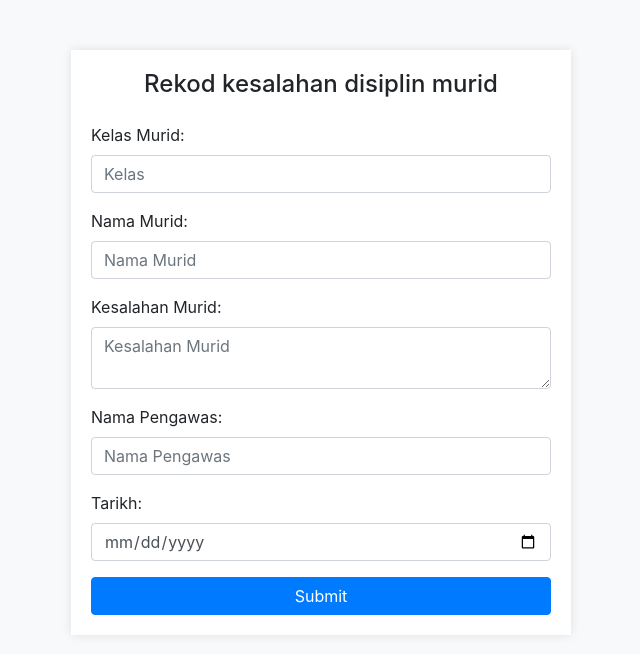
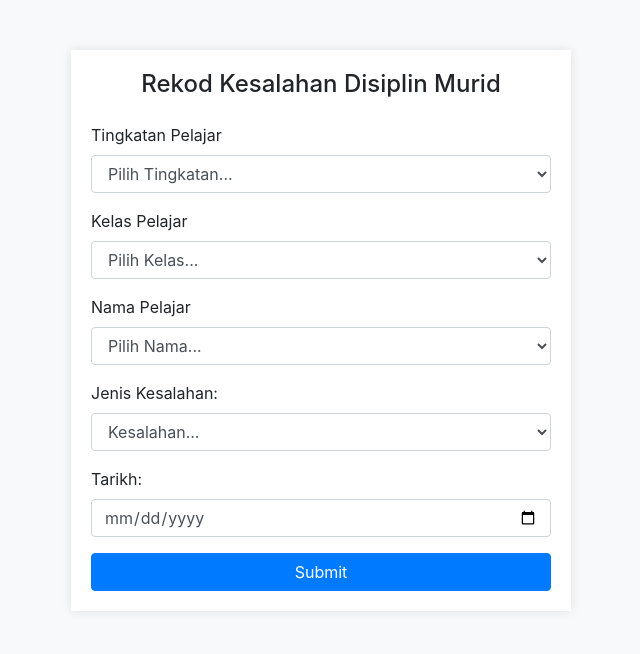
Before and after one commit to ky010409/SMKDPT-disiplin-system, a plain HTML site: page index.html in a window 1280 px wide. Shown: the whole page, without its empty margins (319-959 px from the left). Drawn offline with nearby package versions, Linux system fonts and the light colour scheme; some packages are replaced by stand-ins of ours; a script that the page names is missing.

Commit message:
v1
- added name list to input student name
- change text input to dropdown input

```diff
--- a/index.html
+++ b/index.html
@@ -3,7 +3,7 @@
   <head>
     <meta charset="UTF-8" />
     <meta name="viewport" content="width=device-width, initial-scale=1.0" />
-    <title>Form with Bootstrap</title>
+    <title>Rekod Disiplin Murid SMKDPT</title>
     <link
       href="https://maxcdn.bootstrapcdn.com/bootstrap/4.5.2/css/bootstrap.min.css"
       rel="stylesheet"
@@ -26,7 +26,7 @@
   <body class="bg-light">
     <div class="container">
       <div class="form-container">
-        <h4 class="text-center mb-4">Rekod kesalahan disiplin murid</h4>
+        <h4 class="text-center mb-4">Rekod Kesalahan Disiplin Murid</h4>
         <form id="submit-to-google-sheet">
 
           <!--
@@ -44,48 +44,53 @@
           -->
 
           <div class="form-group">
-            <label for="kelas">Kelas Murid: </label>
-            <input
-              class="form-control"
-              type="text"
-              name="Kelas Murid"
-              id="kelas"
-              placeholder="Kelas"
-              required
-            />
+            <label for="tingkatan-pelajar">Tingkatan Pelajar</label>
+            <select class="form-control" name="Tingkatan Pelajar" id="tingkatan" required>
+              <option value="" disabled selected hidden>Pilih Tingkatan...</option>
+            </select>
           </div>
+
           <div class="form-group">
-            <label for="nama-murid">Nama Murid: </label>
-            <input
-              class="form-control"
-              type="text"
-              name="Nama Murid"
-              id="nama-murid"
-              placeholder="Nama Murid"
-              required
-            />
+            <label for="kelas-pelajar">Kelas Pelajar</label>
+            <select class="form-control" name="Kelas Pelajar" id="kelas" required>
+              <option value="" disabled selected hidden>Pilih Kelas...</option>
+            </select>
           </div>
+
           <div class="form-group">
-            <label for="kesalahan">Kesalahan Murid: </label>
-            <textarea
-              class="form-control"
-              name="Kesalahan Murid"
-              id="kesalahan"
-              placeholder="Kesalahan Murid"
-              required
-            ></textarea>
+            <label for="nama-pelajar">Nama Pelajar</label>
+            <select class="form-control" name="Nama Pelajar" id="nama" required>
+              <option value="" disabled selected hidden>Pilih Nama...</option>
+            </select>
           </div>
+
           <div class="form-group">
-            <label for="nama-pengawas">Nama Pengawas: </label>
-            <input
-              class="form-control"
-              type="text"
-              name="Nama Pengawas"
-              id="nama-pengawas"
-              placeholder="Nama Pengawas"
-              required
-            />
+            <label for="kesalahan-pelajar">Jenis Kesalahan: </label>
+            <select class="form-control" name="Jenis Kesalahan" id="kesalahan" required>
+              <option value="" disabled selected hidden>Kesalahan... </option>
+              <option value="1&#41; Datang Lambat">
+                1. Datang Lambat</option>
+              <option value="2&#41; Membawa Barang Larangan ( telefon / vape / pod )">
+                2. Membawa Barang Larangan ( telefon / vape / pod )</option>
+              <option value="3&#41; Membawa Barang Larangan SELAIN ( telefon / vape / pod )">
+                3. Membawa Barang Larangan SELAIN ( telefon / vape / pod )</option>
+              <option value="4&#41; Tidak Memakai Stoking Hitam / Lencana / Tanda Nama / Tali Leher">
+                4. Tidak Memakai Stoking Hitam / Lencana / Tanda Nama / Tali Leher</option>
+              <option value="5&#41; Kekemasan Diri PEREMPUAN Tidak Memotong Kuku / Memakai Make Up / Gincu / Rambut">
+                5. Kekemasan Diri PEREMPUAN Tidak Memotong Kuku / Memakai Make Up / Gincu / Rambut</option>
+              <option value="6&#41; Kekemasan Diri LELAKI Tidak Memotong Kuku / Rambut">
+                6. Kekemasan Diri LELAKI Tidak Memotong Kuku / Rambut</option>
+              <option value="7&#41; Tidak Memakai Pakaian Sekolah Mengikut Ketetapan">
+                7. Tidak Memakai Pakaian Sekolah Mengikut Ketetapan</option>
+              <option value="8&#41; Memotong / Membuang Getah Pada Seluar">
+                8. Memotong / Membuang Getah Pada Seluar</option>
+              <option value="9&#41; Tidak Membawa Kad Kehadiran / Tidak Scan Kehadiran">
+                9. Tidak Membawa Kad Kehadiran / Tidak Scan Kehadiran</option>
+              <option value="a&#41;  Bermain-main Semasa Solat / Lambat Solat / Ponteng Solat">
+                10. Bermain-main Semasa Solat / Lambat Solat / Ponteng Solat</option>
+            </select>
           </div>
+
           <div class="form-group">
             <label for="tarikh">Tarikh: </label>
             <input
@@ -98,14 +103,103 @@
             />
           </div>
 
-          <button type="submit" class="btn btn-primary btn-block">
-            Submit
-          </button>
+          <button type="submit" class="btn btn-primary btn-block">Submit</button>
         </form>
       </div>
     </div>
 
     <script>
+      // Shared Google Sheet ID (same for all Kelas)
+      const SHEET_ID = "1aAKU6--pTI-b-8dwba6GVesZ19eqKeZ5ywxJIJQh7_8";
+
+      // Tingkatan and Kelas-to-SheetName mappings
+      const tingkatanKelasMapping = {
+        "Tingkatan 2": {
+          "2 Firuz": "2 Firuz",
+          "2 Jauhar": "2 Jauhar",
+          "2 Berlian": "2 Berlian",
+          "2 Intan": "2 Intan",
+          "2 Zamrud": "2 Zamrud",
+          "2 Baiduri": "2 Baiduri"
+        },
+        "Tingkatan 3": {
+          "3 Firuz": "3 Firuz",
+          "3 Jauhar": "3 Jauhar",
+          "3 Berlian": "3 Berlian",
+          "3 Intan": "3 Intan",
+          "3 Zamrud": "3 Zamrud",
+          "3 Baiduri": "3 Baiduri",
+          "3 Delima": "3 Delima"
+        }
+      };
+
+      // Populate Tingkatan dropdown on page load
+      window.onload = function () {
+        const tingkatanSel = document.getElementById("tingkatan");
+        const kelasSel = document.getElementById("kelas");
+        const namaSel = document.getElementById("nama");
+
+        // Helper function to strip quotation marks from strings
+        function stripQuotes(str) {
+          return str.replace(/^["']|["']$/g, ""); // Removes both leading and trailing quotes
+        }
+
+        // Populate Tingkatan options (fixed values: Tingkatan 2, Tingkatan 3)
+        for (const tingkatan in tingkatanKelasMapping) {
+          const option = document.createElement("option");
+          option.value = tingkatan;
+          option.textContent = tingkatan;
+          tingkatanSel.appendChild(option);
+        }
+
+        // Update Kelas dropdown based on selected Tingkatan
+        tingkatanSel.onchange = function () {
+          kelasSel.length = 1; // Reset Kelas dropdown
+          namaSel.length = 1; // Reset Nama dropdown
+
+          const selectedTingkatan = tingkatanSel.value;
+          if (tingkatanKelasMapping[selectedTingkatan]) {
+            for (const kelas in tingkatanKelasMapping[selectedTingkatan]) {
+              const option = document.createElement("option");
+              option.value = kelas;
+              option.textContent = kelas;
+              kelasSel.appendChild(option);
+            }
+          }
+        };
+
+        // Fetch and Populate Nama dropdown based on selected Kelas
+        kelasSel.onchange = function () {
+          namaSel.length = 1; // Reset Nama dropdown
+
+          const selectedTingkatan = tingkatanSel.value;
+          const selectedKelas = kelasSel.value;
+
+          // Get the sheet name for the selected Kelas
+          const sheetName = tingkatanKelasMapping[selectedTingkatan][selectedKelas];
+          if (sheetName) {
+            // Construct the CSV URL dynamically using the Sheet ID and Sheet Name
+            const CSV_URL = `https://docs.google.com/spreadsheets/d/${SHEET_ID}/gviz/tq?tqx=out:csv&sheet=${encodeURIComponent(sheetName)}`;
+
+            // Fetch the data from the corresponding sheet
+            fetch(CSV_URL)
+              .then((response) => response.text())
+              .then((csvText) => {
+                const rows = csvText.trim().split("\n").slice(0); // Skip the header row
+                rows.forEach((row) => {
+                  const nama = stripQuotes(row.split(",")[0]); // Assuming the first column contains student names
+                  const option = document.createElement("option");
+                  option.value = nama;
+                  option.textContent = nama;
+                  namaSel.appendChild(option);
+                });
+              })
+              .catch((error) => console.error("Error fetching the sheet:", error));
+          }
+        };
+      };
+    </script>
+    <script> //upload data
       const scriptURL =
       "https://script.google.com/macros/s/AKfycbxkcRNzbss6IvVISNEsj1Zs_BvW_vvJWSAZrMUSvRMybRoZCC70_qC5yNlT1d2TVm3ecg/exec";
       const form = document.forms["submit-to-google-sheet"];
```
